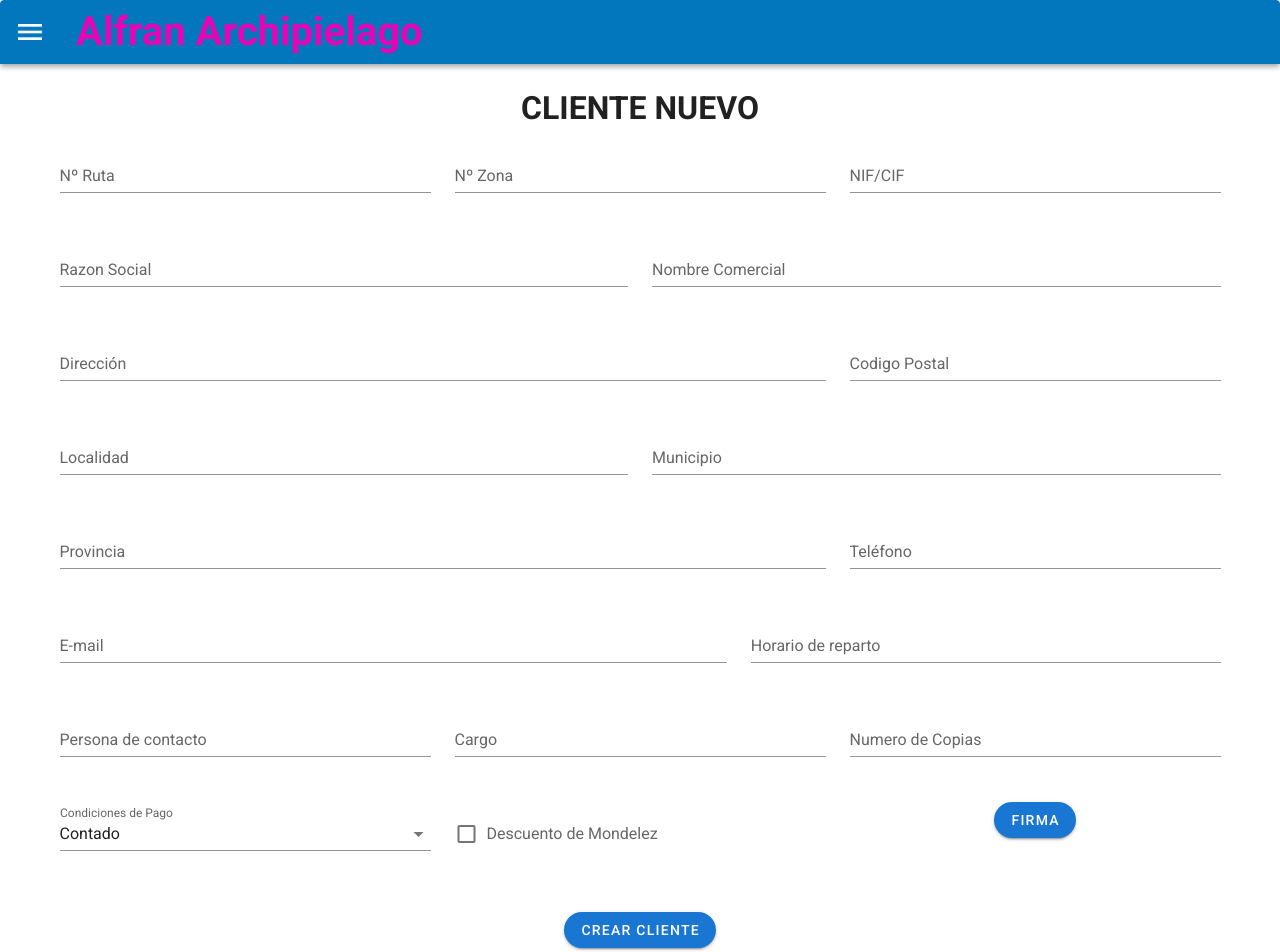
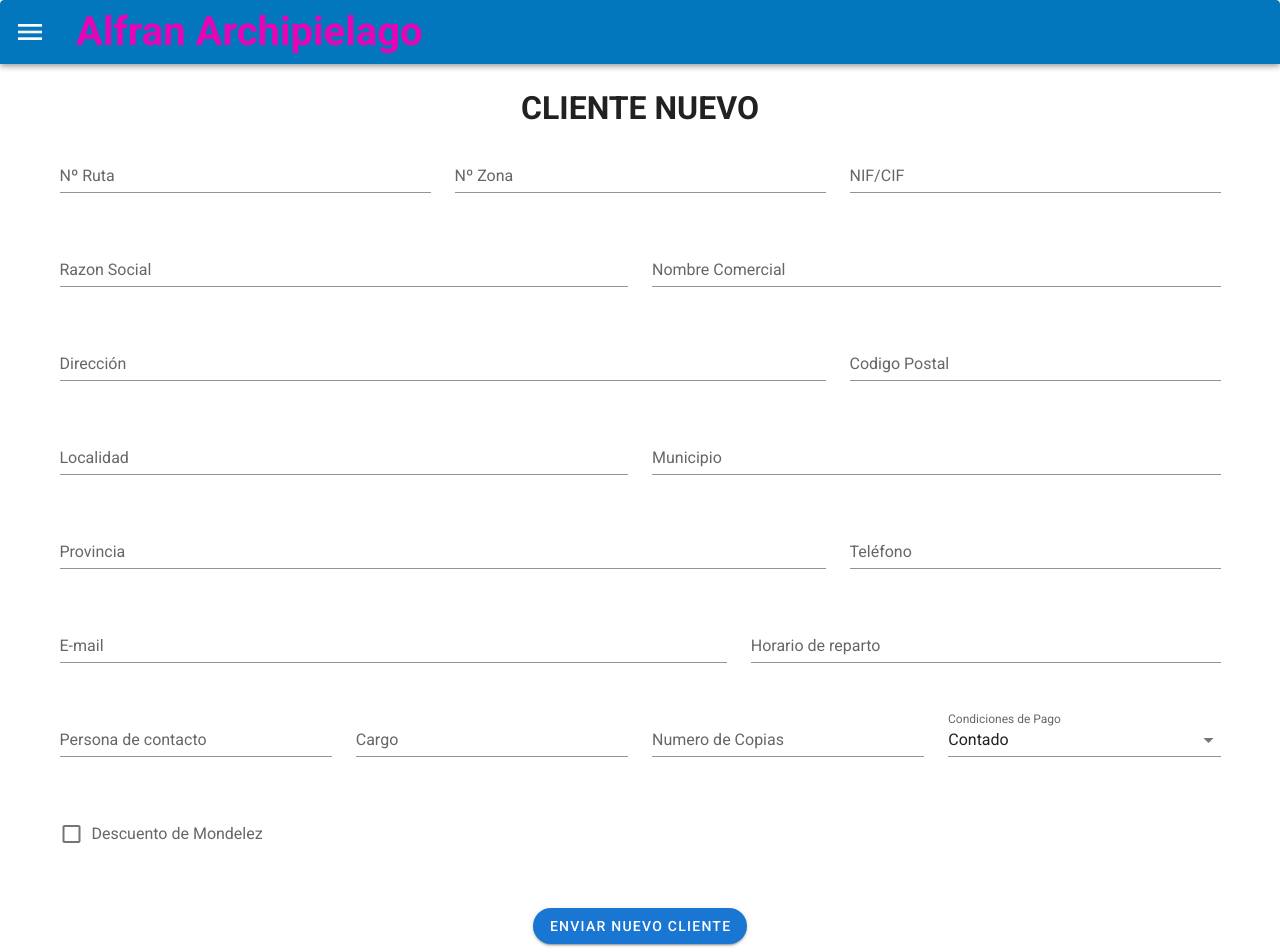
Before and after one commit to marcosm-dev/signature-alfran-webapp, a Vue app: page /newclient in a window 1280 px wide. Shown: the top 952 px of the page. Built offline with nearby package versions, Linux system fonts and the light colour scheme; what vue-signature-pad would draw is missing.

Commit message:
newClient finished

```diff
--- a/src/views/newClient.vue
+++ b/src/views/newClient.vue
@@ -3,221 +3,71 @@
     <h1>CLIENTE NUEVO</h1>
     <v-container>
       <v-row>
-        <v-col
-          cols="4"
-        >
-          <v-text-field
-            v-model="ruta"
-            label="Nº Ruta"
-            required
-          ></v-text-field>
+        <v-col cols="4">
+          <v-text-field v-model="ruta" label="Nº Ruta" required></v-text-field>
         </v-col>
-        <v-col
-          cols="4"
-        >
-          <v-text-field
-            v-model="zona"
-            label="Nº Zona"
-            required
-          ></v-text-field>
+        <v-col cols="4">
+          <v-text-field v-model="zona" label="Nº Zona" required></v-text-field>
         </v-col>
-       <v-col
-          cols="4"
-        >
-          <v-text-field
-            v-model="dni"
-            label="NIF/CIF"
-            required
-          ></v-text-field>
+        <v-col cols="4">
+          <v-text-field v-model="dni" label="NIF/CIF" required></v-text-field>
         </v-col>
-        <v-col
-          cols="6"
-        >
-          <v-text-field
-            v-model="razonSocial"
-            label="Razon Social"
-            required
-          ></v-text-field>
+        <v-col cols="6">
+          <v-text-field v-model="razonSocial" label="Razon Social" required></v-text-field>
         </v-col>
-        <v-col
-          cols="6"
-        >
-          <v-text-field
-            v-model="nombre"
-            label="Nombre Comercial"
-            required
-          ></v-text-field>
+        <v-col cols="6">
+          <v-text-field v-model="nombre" label="Nombre Comercial" required></v-text-field>
         </v-col>
-        <v-col
-          cols="8"
-        >
-          <v-text-field
-            v-model="direccion"
-            label="Dirección"
-            required
-          ></v-text-field>
+        <v-col cols="8">
+          <v-text-field v-model="direccion" label="Dirección" required></v-text-field>
         </v-col>
-        <v-col
-          cols="4"
-        >
-          <v-text-field
-            v-model="cp"
-            label="Codigo Postal"
-            required
-          ></v-text-field>
+        <v-col cols="4">
+          <v-text-field v-model="cp" label="Codigo Postal" required></v-text-field>
         </v-col>
-        <v-col
-          cols="6"
-        >
-          <v-text-field
-            v-model="localidad"
-            label="Localidad"
-            required
-          ></v-text-field>
+        <v-col cols="6">
+          <v-text-field v-model="localidad" label="Localidad" required></v-text-field>
         </v-col>
-        <v-col
-          cols="6"
-        >
-          <v-text-field
-            v-model="municipio"
-            label="Municipio"
-            required
-          ></v-text-field>
+        <v-col cols="6">
+          <v-text-field v-model="municipio" label="Municipio" required></v-text-field>
         </v-col>
-        <v-col
-          cols="8"
-        >
-          <v-text-field
-            v-model="provincia"
-            label="Provincia"
-            required
-          ></v-text-field>
+        <v-col cols="8">
+          <v-text-field v-model="provincia" label="Provincia" required></v-text-field>
         </v-col>
-        <v-col
-          cols="4"
-        >
-          <v-text-field
-            v-model="telefono"
-            label="Teléfono"
-            required
-          ></v-text-field>
+        <v-col cols="4">
+          <v-text-field v-model="telefono" label="Teléfono" required></v-text-field>
         </v-col>
-        <v-col
-          cols="7"
-        >
-          <v-text-field
-            v-model="email"
-            label="E-mail"
-            required
-          ></v-text-field>
+        <v-col cols="7">
+          <v-text-field v-model="email" label="E-mail" required></v-text-field>
         </v-col>
-        <v-col
-          cols="5"
-        >
-          <v-text-field
-            v-model="horario"
-            label="Horario de reparto"
-            required
-          ></v-text-field>
+        <v-col cols="5">
+          <v-text-field v-model="horario" label="Horario de reparto" required></v-text-field>
         </v-col>
-        <v-col
-          cols="4"
-        >
-          <v-text-field
-            v-model="contacto"
-            label="Persona de contacto"
-            required
-          ></v-text-field>
+        <v-col cols="3">
+          <v-text-field v-model="contacto" label="Persona de contacto" required></v-text-field>
         </v-col>
-        <v-col
-          cols="4"
-        >
-          <v-text-field
-            v-model="cargo"
-            label="Cargo"
-            required
-          ></v-text-field>
+        <v-col cols="3">
+          <v-text-field v-model="cargo" label="Cargo" required></v-text-field>
         </v-col>
-        <v-col
-          cols="4"
-        >
-          <v-text-field
-            v-model="copias"
-            label="Numero de Copias"
-            required
-          ></v-text-field>
+        <v-col cols="3">
+          <v-text-field v-model="copias" label="Numero de Copias" required></v-text-field>
         </v-col>
-        <v-col
-          cols="4"
-        >
-          <v-select
-            v-model="pago"
-            :items="tipoDePago"
-            label="Condiciones de Pago"
-            required
-          ></v-select>
+        <v-col cols="3">
+          <v-select v-model="pago" :items="tipoDePago" label="Condiciones de Pago" required></v-select>
         </v-col>
-        <v-col
-          cols="4"
-        >
-          <v-checkbox
-          v-model="descuento"
-          label="Descuento de Mondelez"
-          >
-          </v-checkbox>
-        </v-col>
-    <v-col cols="4" class="text-center">
-    <v-dialog
-      v-model="dialog"
-    >
-      <template v-slot:activator="{ on }">
-        <v-btn
-          color="primary"
-          rounded
-          dark
-          v-on="on"
-        >
-          Firma
-        </v-btn>
-      </template>
-
-      <v-card height="500px">
-        <v-card-title
-          class="headline grey lighten-2"
-          primary-title
-        >
-          Protección de datos
-        </v-card-title>
-        <Signature/>
-        <v-divider></v-divider>
-        <v-card-actions>
-          <v-spacer></v-spacer>
-          <v-btn
-            color="primary"
-            text
-            @click="dialog = false"
-          >
-            Aceptar
-          </v-btn>
-        </v-card-actions>
-      </v-card>
-    </v-dialog>
+        <v-col cols="4">
+          <v-checkbox v-model="descuento" label="Descuento de Mondelez"></v-checkbox>
         </v-col>
       </v-row>
-      <v-btn class="mt-10" color="primary" rounded @click="createClient">Crear Cliente</v-btn>
-      </v-row>
+      <v-btn class="mt-10" color="primary" rounded to="/protection">Enviar Nuevo Cliente</v-btn>
     </v-container>
   </v-form>
 </template>
 
 <script>
-import Signature from "@/components/Signature"
-
 export default {
   data: () => ({
-   tipoDePago: ['Contado', 'Credito'],
+    tipoDePago: ["Contado", "Credito"],
     descuento: false,
-   dialog: false,
     cargo: null,
     ruta: null,
     zona: null,
@@ -235,15 +85,7 @@ export default {
     contacto: null,
     cargo: null,
     copias: null,
-   pago: 'Contado'
- }),
- components: {
-   Signature
- },
- methods: {
-   createClient(){
-     alert('nuevo cliente')
-   }
- }
-}
+    pago: "Contado"
+  })
+};
 </script>
```
Lines whose indentation alone changed are shown as unchanged.
